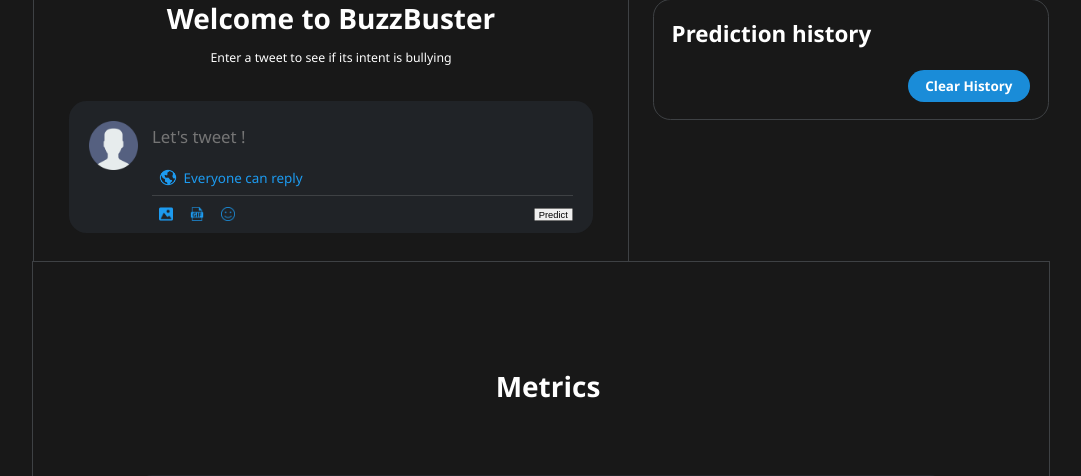
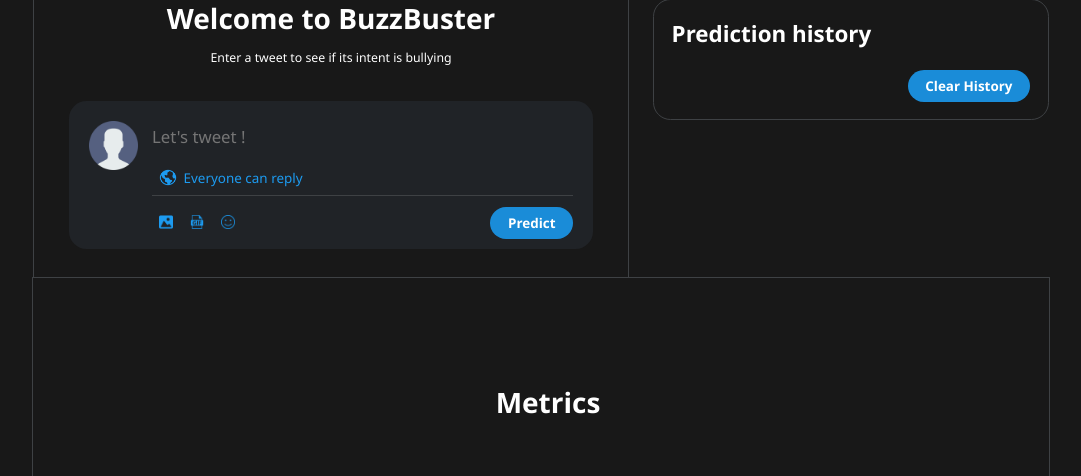
Before and after one commit to MythX744/BuzzBuster2, a Flask app: template BuzzBuster-main/templates/home.html in a window 1280 px wide. Shown: the part 108-584 px from the top of the page, without its empty margins (99-1180 px from the left). Run offline with Flask 3, Linux system fonts and the light colour scheme; the template is opened without the code that fills it, so the values that code supplies are empty; parts of the project's set-up code (start-up, migrations or seed data) failed here and were passed over; some libraries are stand-ins or nearby versions; some web fonts are replaced.

Commit message:
Quick fix

```diff
--- a/BuzzBuster-main/static/css/home.css
+++ b/BuzzBuster-main/static/css/home.css
@@ -170,7 +170,7 @@ header img {
     align-items: center;
     justify-content: space-between;
 }
-.options button {
+#predictButton {
     background-color: #1A8CD8;
     color: white;
     border: none;
```
